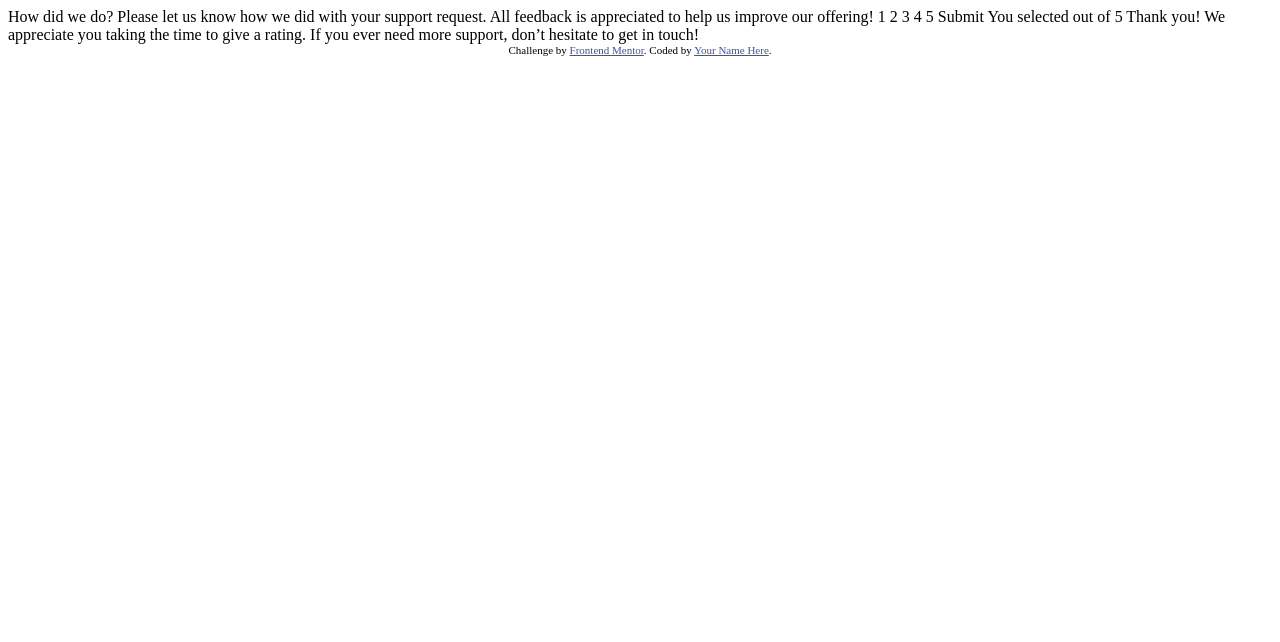
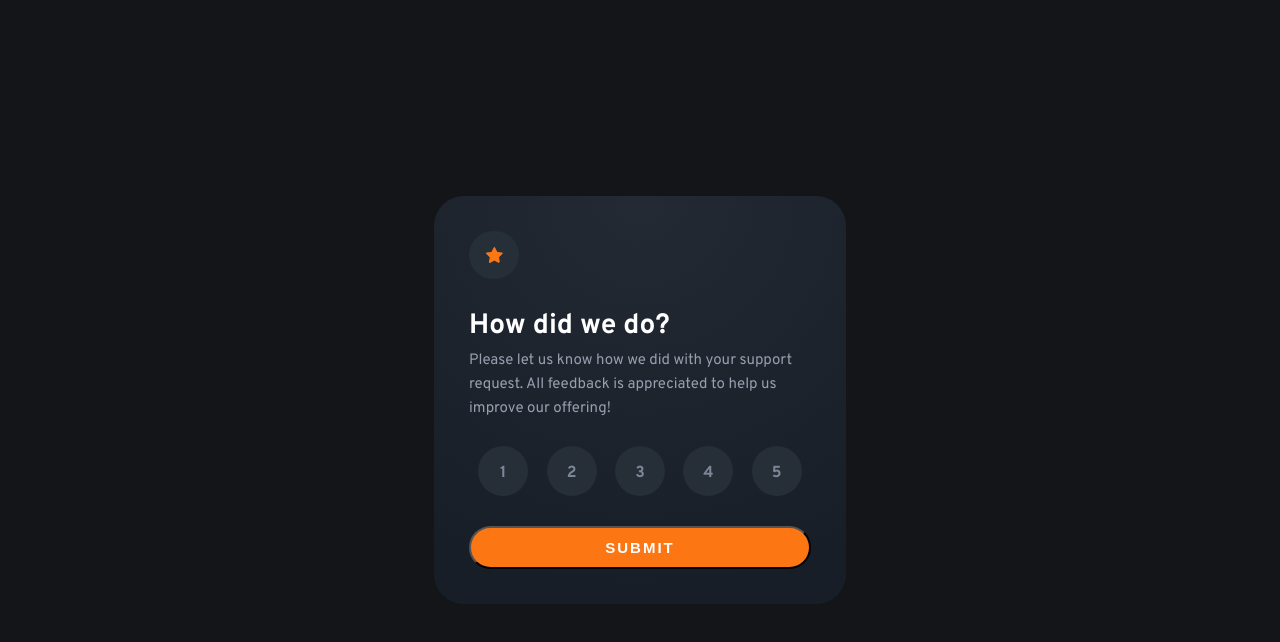
Before and after one commit to sqirum/FM-interactive-rating, a plain HTML site: page index.html in a window 1280 px wide. Drawn offline with Linux system fonts and the light colour scheme.

Commit message:
finish exercise

```diff
--- a/index.html
+++ b/index.html
@@ -5,45 +5,64 @@
   <meta name="viewport" content="width=device-width, initial-scale=1.0"> <!-- displays site properly based on user's device -->
 
   <link rel="icon" type="image/png" sizes="32x32" href="./images/favicon-32x32.png">
-
+  <link rel="stylesheet" href="style.css">
   <title>Frontend Mentor | Interactive rating component</title>
 
-  <!-- Feel free to remove these styles or customise in your own stylesheet 👍 -->
-  <style>
-    .attribution { font-size: 11px; text-align: center; }
-    .attribution a { color: hsl(228, 45%, 44%); }
-  </style>
 </head>
 <body>
 
-  <!-- Rating state start -->
-
-  How did we do?
-
-  Please let us know how we did with your support request. All feedback is appreciated
-  to help us improve our offering!
-
-  1 2 3 4 5
-
-  Submit
-
-  <!-- Rating state end -->
-
-  <!-- Thank you state start -->
-
-  You selected <!-- Add rating here --> out of 5
-
-  Thank you!
-
-  We appreciate you taking the time to give a rating. If you ever need more support,
-  don’t hesitate to get in touch!
-
-  <!-- Thank you state end -->
+  <main>
+    <div id="startingScreen">
+      <img src="images/icon-star.svg" alt="star icon" class="circle">
+      <h1>How did we do?</h1>
+      <p>Please let us know how we did with your support request. All feedback is appreciated to help us improve our offering!</p>
+      <div class="ratings">
+        <div class="circle rating-circle">1</div>
+        <div class="circle rating-circle">2</div>
+        <div class="circle rating-circle">3</div>
+        <div class="circle rating-circle">4</div>
+        <div class="circle rating-circle">5</div>
+      </div>
+      <button>Submit</button>
+    </div>
+    <div class="successScreen">
+      <img src="images/illustration-thank-you.svg" alt="thank you image">
+      <p>You selected <span class="selected-rating">*</span> out of 5</p>
+      <h2>Thank you!</h2>
+      <p>We appreciate you taking the time to give a rating. If you ever need more support, don't hesitate to get in touch!</p>
+    </div>
+  </main>
 
 
-  <div class="attribution">
-    Challenge by <a href="https://www.frontendmentor.io?ref=challenge" target="_blank">Frontend Mentor</a>.
-    Coded by <a href="#">Your Name Here</a>.
-  </div>
+
+  <!-- Thank you state start
+
+
+
+
+
+
+
+  Thank you state end -->
+
+
 </body>
+<script>
+  const review = document.getElementsByClassName("rating-circle");
+  const startingScreen = document.getElementById("startingScreen");
+  const successScreen = document.getElementsByClassName("successScreen");
+
+  var arr = [...review];
+
+  arr.forEach(item => {
+    item.addEventListener('click', function() {
+      const selectedRating = document.getElementsByClassName("selected-rating");
+
+      selectedRating[0].innerHTML = item.innerHTML;
+      startingScreen.style.display = 'none';
+      successScreen[0].style.display = 'block';
+    })
+  });
+
+</script>
 </html>
--- /dev/null
+++ b/style.css
@@ -0,0 +1,130 @@
+@import url('https://fonts.googleapis.com/css2?family=Overpass:wght@400;700&display=swap');
+
+* {
+    padding: 0;
+    margin: 0;
+    box-sizing: border-box;
+}
+
+html {
+    display: flex;
+    justify-content: center;
+    align-items: center;
+    min-height: 100vh;
+    background-color: #131518;
+    font-family: 'Overpass', sans-serif;
+    font-weight: 400;
+    color: white;
+}
+
+main {
+    background: radial-gradient(98.96% 98.96% at 50% 0%, #232A34 0%, #181E27 100%);
+    border-radius: 30px;
+    display: flex;
+    flex-direction: column;
+    max-width: 412px;
+    width: 100%;
+    padding: 35px;
+}
+
+.circle {
+    vertical-align: middle;
+    padding: 15px;
+    border-radius: 50%;
+    background-color: #262E38;
+    max-width: 50px;
+    object-fit: none;
+    width: 100%;
+    text-align: center;
+    font-weight: 700;
+    font-size: 16px;
+    line-height: 24px;
+    color: #7C8798;
+    transition: all 300ms ease-in-out;
+    cursor: pointer;
+    max-height: 50px;
+}
+
+img.circle {
+    margin-bottom: 30px;
+}
+
+h1 {
+    font-weight: 700;
+    font-size: 28px;
+    line-height: 35px;
+    margin-bottom: 5px;
+}
+
+p {
+    font-size: 15px;
+    line-height: 24px;
+    color: #969FAD;
+    margin-bottom: 25px;
+}
+
+.ratings {
+    display: flex;
+    justify-content: space-around;
+    margin-bottom: 30px;
+}
+
+.ratings .circle:hover {
+    color: white;
+    background: #7C8798;
+}
+
+.ratings .circle:focus,
+.ratings .circle:active {
+    background-color: #FC7614;
+    color: white;
+}
+
+button {
+    font-weight: 700;
+    font-size: 15px;
+    line-height: 19px;
+    letter-spacing: 2px;
+    color: #FFFFFF;
+    background: #FC7614;
+    border-radius: 22.5px;
+    cursor: pointer;
+    padding: 10px 0;
+    text-transform: uppercase;
+    width: 100%;
+}
+button:hover {
+    background: #FFFFFF;
+    color: #FC7614;
+    transition: all 300ms ease-in-out;
+}
+
+.successScreen {
+    text-align: center;
+    display: none;
+}
+
+.successScreen img{
+    margin-bottom: 32px;
+}
+
+.successScreen p:nth-child(1) {
+    background-color: #FC7614;
+    background: #262E38;
+    border-radius: 22.5px;
+    padding: 5px 20px;
+    margin-bottom: 32px;
+}
+
+.successScreen h2 {
+    margin-bottom: 7px;
+    font-weight: 700;
+    font-size: 28px;
+    line-height: 35px;
+}
+
+.successScreen p:nth-child(2) {
+    color: #969FAD;
+    font-size: 15px;
+    line-height: 24px;
+}
```
